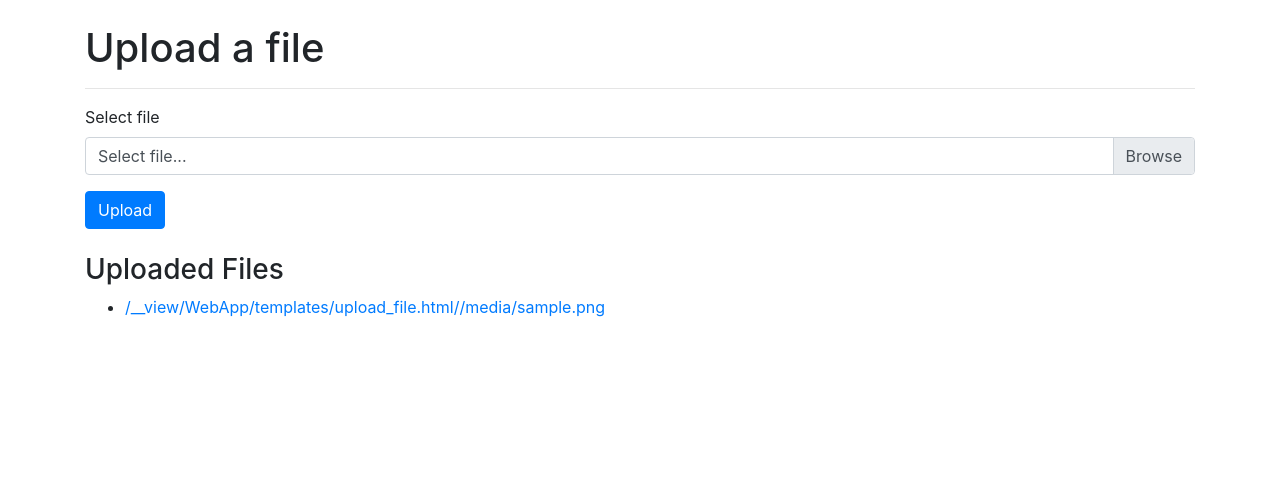
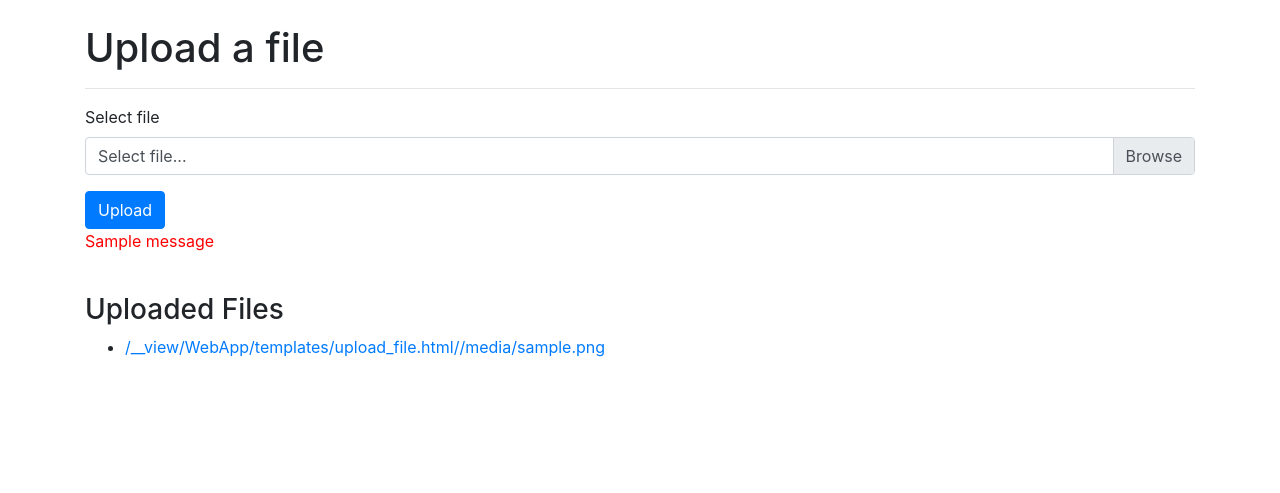
Before and after one commit to Xenomii/EtherAttack, a Flask app: template WebApp/templates/upload_file.html in a window 1280 px wide. Shown: the part 56-549 px from the top of the page. Run offline with Flask 2, Linux system fonts and the light colour scheme; the template is opened without the code that fills it: most values are stand-ins (such as "Sample title", 1, 10 or a date in 2020); one stand-in notice (Sample message) is shown.

Commit message:
Added flash messages if user submits no file or files that are .sol

```diff
--- a/WebApp/app.py
+++ b/WebApp/app.py
@@ -1,4 +1,4 @@
-from flask import Flask, abort, render_template, send_file
+from flask import Flask, abort, render_template, send_file, flash
 from flask import request, redirect
 from werkzeug.utils import secure_filename
 import os
@@ -28,6 +28,11 @@ def upload_file(req_path):
                 file.save(os.path.join(app.config["FILE_UPLOADS"], "temp_contract_file.sol"))
                 print("File saved")
                 result = analyse.analysecontract(filename)
+            else:
+                if file.filename == "":
+                    flash("No file selected!")
+                else:
+                    flash("Only sol files are accepted!")
 
             return redirect(request.url)
     else:
@@ -51,4 +56,5 @@ def upload_file(req_path):
 
 
 if __name__ == '__main__':
+    app.secret_key = b'_5#y2L"F4Z8z\n\xec]/'
     app.run(debug=True)
--- a/WebApp/static/css/navbar-top.css
+++ b/WebApp/static/css/navbar-top.css
@@ -2,3 +2,7 @@
 body {
   min-height: 75rem;
 }
+
+.flashes {
+  color: red;
+}
--- a/WebApp/templates/upload_file.html
+++ b/WebApp/templates/upload_file.html
@@ -17,6 +17,13 @@
 
                 <button type="submit" class="btn btn-primary">Upload</button>
             </form>
+            {% with messages = get_flashed_messages() %}
+                {% if messages %}
+                        {% for message in messages %}
+                            <p class="flashes">{{ message }}</p>
+                        {% endfor %}
+                {% endif %}
+            {% endwith %}
             <br>
             <h3>Uploaded Files</h3>
             <ul>
```
